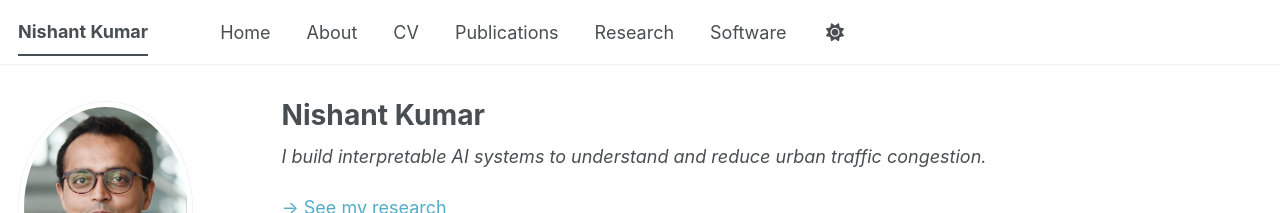
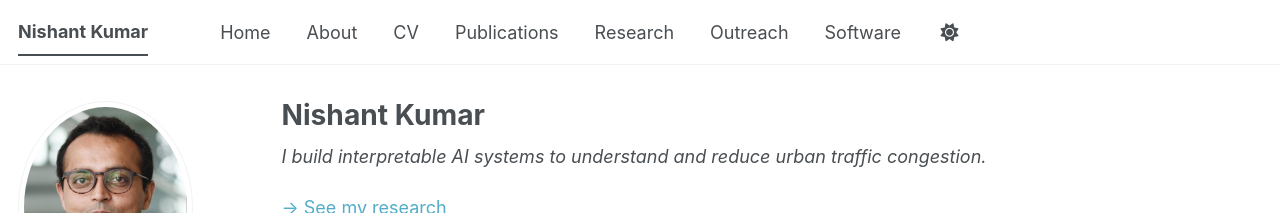
Before and after one commit to abcnishant007/abcnishant007.github.io, a Jekyll site: the page built from _pages/about.md, in a window 1280 px wide. Shown: the top 213 px of the page. Built offline with Jekyll 4.4.1, drawn with Linux system fonts in a browser that asks for light colours; some web fonts are replaced; a script bundle is joined from its source files by our own code; library files that are not in the unit come from our copies.

Commit message:
Rename Insights nav tab to Outreach

```diff
--- a/_data/navigation.yml
+++ b/_data/navigation.yml
@@ -23,5 +23,8 @@ main:
   - title: "Research"
     url: /research/
 
+  - title: "Outreach"
+    url: /insights/
+
   - title: "Software"
     url: /software/
```
